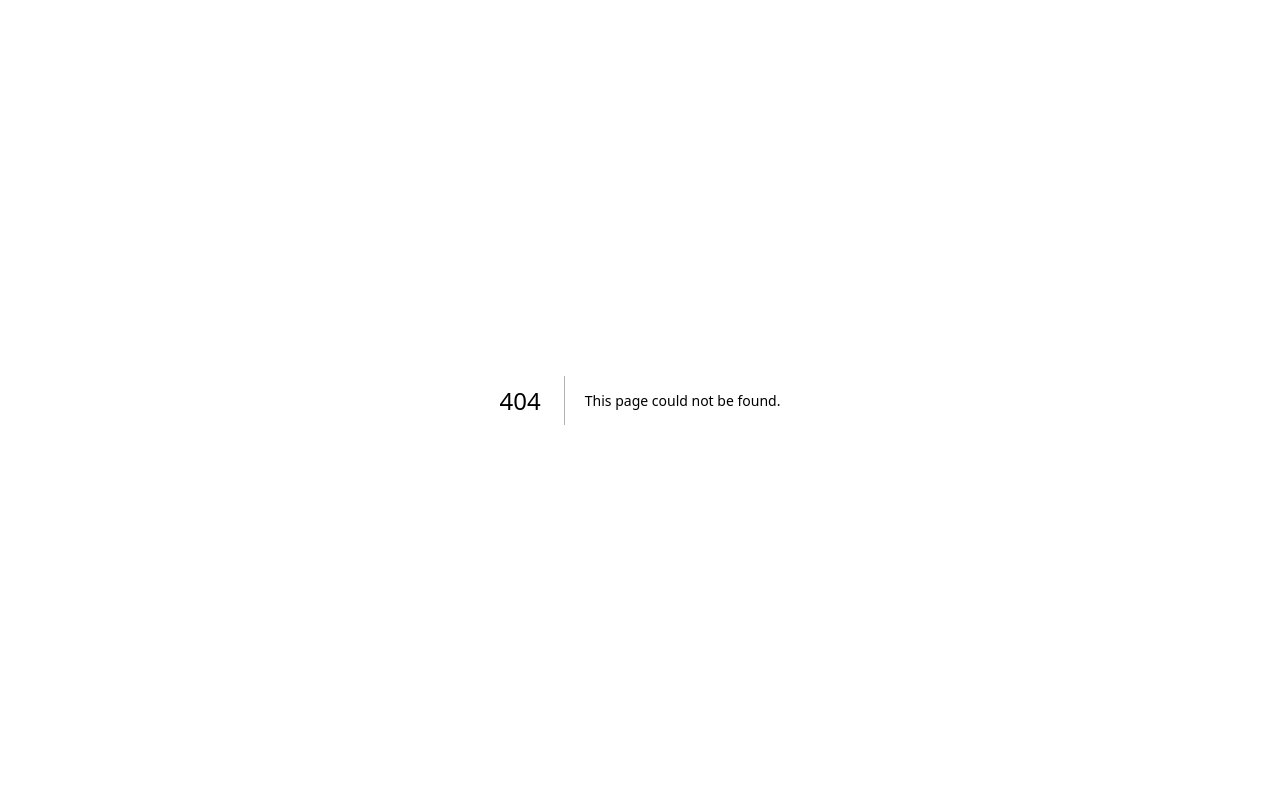
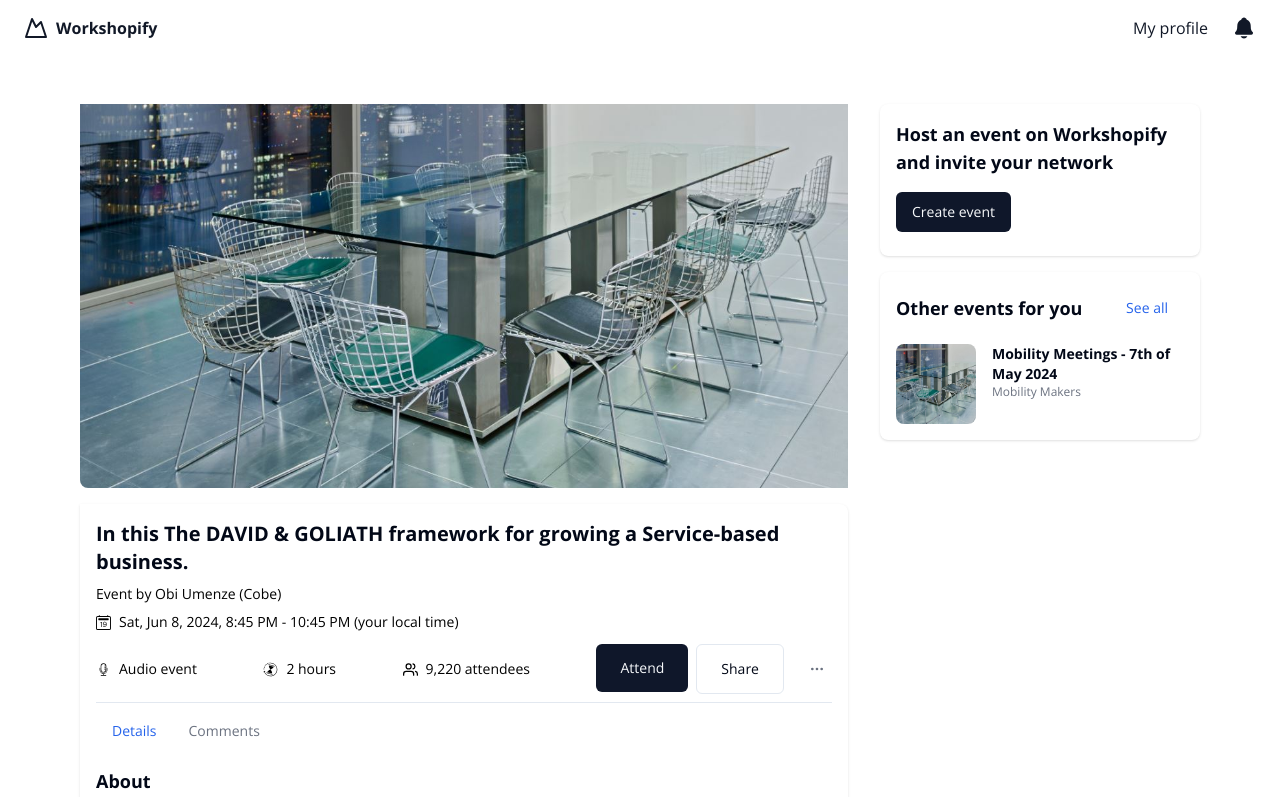
Before and after one commit to bibekjoshi01/workshop_frontend, a Next.js app: page /all-events/1 in a window 1280 px wide. Before the commit this address had no page. Shown: the top 797 px of the page. Built offline with nearby package versions, Linux system fonts and the light colour scheme.

Commit message:
added specific  page for event

```diff
--- /dev/null
+++ b/src/app/(public)/(pages)/all-events/[slug]/page.tsx
@@ -0,0 +1,205 @@
+// export default function Event({
+//   params: { slug },
+// }: {
+//   params: { slug: string };
+// }) {
+//   return (
+//     <>
+//       <h1>Event Page </h1>
+//       <p>{slug}</p>
+//     </>
+//   );
+// }
+import {
+  DropdownMenuTrigger,
+  DropdownMenuItem,
+  DropdownMenuContent,
+  DropdownMenu,
+} from "@/components/ui/dropdown-menu";
+import { Button } from "@/components/ui/button";
+import Image from "next/image";
+import { GiDuration } from "react-icons/gi";
+import { BsCalendar2Date } from "react-icons/bs";
+import { FiUsers } from "react-icons/fi";
+import { CiMicrophoneOn } from "react-icons/ci";
+
+export default function Event() {
+  return (
+    <div className=" container mx-auto flex flex-col items-center space-y-8 px-4 py-6 md:px-6 md:py-12 lg:flex-row lg:justify-center lg:space-y-0 lg:space-x-8 mb-">
+      <div className="flex flex-col space-y-4 w-full max-w-3xl ">
+        <Image
+          alt="Chess pieces"
+          className="w-full rounded-t-lg md:rounded-t-none md:rounded-l-lg"
+          height="300"
+          src="/eventImage.png"
+          style={{
+            aspectRatio: "600/300",
+            objectFit: "cover",
+          }}
+          width="600"
+        />
+        <div className="bg-white p-4 rounded-b-lg shadow md:rounded-b-none md:rounded-r-lg">
+          <h2 className="text-xl font-semibold">
+            In this The DAVID & GOLIATH framework for growing a Service-based
+            business.
+          </h2>
+          <p className="text-sm text-black my-2">
+            Event by <span> Obi Umenze (Cobe)</span>
+          </p>
+          <p className="text-sm text-black flex items-center gap-2 my-1">
+            <BsCalendar2Date size={15} /> Sat, Jun 8, 2024, 8:45 PM - 10:45 PM
+            (your local time)
+          </p>
+          <div className="flex items-center justify-between py-2">
+            <p className="text-sm text-black flex items-center gap-2 ">
+              {" "}
+              <CiMicrophoneOn size={15} />
+              Audio event
+            </p>
+            <p className="text-sm text-black flex items-center gap-2 ">
+              {" "}
+              <GiDuration size={15} /> 2 hours{" "}
+            </p>
+            <p className="text-sm text-black flex items-center gap-2 ">
+              <FiUsers size={15} /> 9,220 attendees
+            </p>
+            <div className="flex space-x-2">
+              <Button
+                variant="default"
+                className="p-6 hover:scale-95 transition-all"
+              >
+                Attend
+              </Button>
+              <Button
+                variant="outline"
+                className="p-6 hover:scale-95 transition-all"
+              >
+                Share
+              </Button>
+
+              <div className="rotate-90">
+                <DropdownMenu>
+                  <DropdownMenuTrigger asChild>
+                    <Button
+                      className="text-gray-500 dark:text-gray-400"
+                      size="icon"
+                      variant="ghost"
+                    >
+                      <Dots className="w-4 h-4" />
+                      <span className="sr-only">More options</span>
+                    </Button>
+                  </DropdownMenuTrigger>
+                  <DropdownMenuContent align="end">
+                    <DropdownMenuItem className="cursor-pointer">
+                      Save
+                    </DropdownMenuItem>
+                    <DropdownMenuItem className="cursor-pointer">
+                      Report
+                    </DropdownMenuItem>
+                  </DropdownMenuContent>
+                </DropdownMenu>
+              </div>
+            </div>
+          </div>
+          <div className="flex border-t pt-2">
+            <Button className="text-blue-600" variant="ghost">
+              Details
+            </Button>
+            <Button className="text-gray-500" variant="ghost">
+              Comments
+            </Button>
+          </div>
+          <div className="pt-4">
+            <h3 className="text-lg font-semibold">About</h3>
+            <p className="text-sm text-gray-500">
+              In this 2-hr audio seminar (here on Workshopify) you will
+              understand $100,000 Blueprint to accelerate any service based
+              business especially in this tough economy.
+            </p>
+          </div>
+        </div>
+      </div>
+      <div className="flex flex-col self-start space-y-4 w-full  lg:max-w-xs">
+        <div className="bg-white p-4 rounded-lg shadow">
+          <h3 className="text-lg font-semibold">
+            Host an event on Workshopify and invite your network
+          </h3>
+          <Button className=" mt-4 mb-2" variant="default">
+            Create event
+          </Button>
+        </div>
+        <div className="bg-white p-4 rounded-lg shadow">
+          <div className="flex justify-between items-center">
+            <h3 className="text-lg font-semibold">Other events for you</h3>
+            <Button className="text-blue-600" variant="ghost">
+              See all
+            </Button>
+          </div>
+          <div className="space-y-4 mt-4">
+            <div className="flex space-x-4">
+              <Image
+                alt="Event thumbnail"
+                className="w-20 h-20 rounded-lg"
+                height="80"
+                src="/eventImage.png"
+                style={{
+                  aspectRatio: "80/80",
+                  objectFit: "cover",
+                }}
+                width="80"
+              />
+              <div>
+                <h4 className="text-sm font-semibold mb">
+                  Mobility Meetings - 7th of May 2024
+                </h4>
+                <p className="text-xs text-gray-500">Mobility Makers</p>
+              </div>
+            </div>
+
+          </div>
+        </div>
+      </div>
+    </div>
+  );
+}
+
+function EllipsisVerticalIcon(props: any) {
+  return (
+    <svg
+      {...props}
+      xmlns="http://www.w3.org/2000/svg"
+      width="24"
+      height="24"
+      viewBox="0 0 24 24"
+      fill="none"
+      stroke="currentColor"
+      strokeWidth="2"
+      strokeLinecap="round"
+      strokeLinejoin="round"
+    >
+      <circle cx="12" cy="12" r="1" />
+      <circle cx="12" cy="5" r="1" />
+      <circle cx="12" cy="19" r="1" />
+    </svg>
+  );
+}
+function Dots(props: any) {
+  return (
+    <svg
+      {...props}
+      xmlns="http://www.w3.org/2000/svg"
+      width="24"
+      height="24"
+      viewBox="0 0 24 24"
+      fill="none"
+      stroke="currentColor"
+      strokeWidth="2"
+      strokeLinecap="round"
+      strokeLinejoin="round"
+    >
+      <circle cx="12" cy="12" r="1" />
+      <circle cx="12" cy="5" r="1" />
+      <circle cx="12" cy="19" r="1" />
+    </svg>
+  );
+}
--- a/src/app/(public)/(pages)/all-events/eventCard.tsx
+++ b/src/app/(public)/(pages)/all-events/eventCard.tsx
@@ -9,7 +9,7 @@ import { BsCalendar2Date } from "react-icons/bs";
 import { formatDate } from "../../utils/formatEventTime";
 import { formatNumberOfAttendees } from "../../utils/formatNumber";
 
-export default function EventCard({ event, handleRegister }: any) {
+export default function EventCard({ event, handleRegister, handleLearnMore }: any) {
   return (
     <div className="relative rounded-lg overflow-hidden shadow-lg">
       <Image
@@ -60,6 +60,7 @@ export default function EventCard({ event, handleRegister }: any) {
           <Button
             variant="graybg"
             className="hover:scale-95 transition-transform text-sm font-medium"
+            onClick={handleLearnMore}
           >
             View Details
           </Button>
--- a/src/app/(public)/(pages)/all-events/page.tsx
+++ b/src/app/(public)/(pages)/all-events/page.tsx
@@ -4,12 +4,17 @@ import ConfirmRegistration from "../../components/modal/confirmRegistration";
 import EventPagination from "./eventPagination";
 import EventsHeader from "./eventsHeader";
 import EventCard from "./eventCard";
+import { useRouter } from "next/navigation";
 
 export default function AllEvents() {
   const [openRegisterModal, setOpenRegisterModal] = useState(false);
+  const router = useRouter();
 
   const handleRegister = () => {
     setOpenRegisterModal(true);
+  };
+  const handleLearnMore = (event: eventDataTypes) => {
+    router.push("/all-events/" + event.slug)
   };
 
   const evenData: eventDataTypes[] = [
@@ -84,6 +89,7 @@ export default function AllEvents() {
                   key={event?.uuid}
                   event={event}
                   handleRegister={handleRegister}
+                  handleLearnMore={() => handleLearnMore(event)}
                 />
               ))}
             </div>
```
Also changed, not shown: src/app/(public)/(pages)/all-events/types.d.ts (line endings or trailing spaces).
